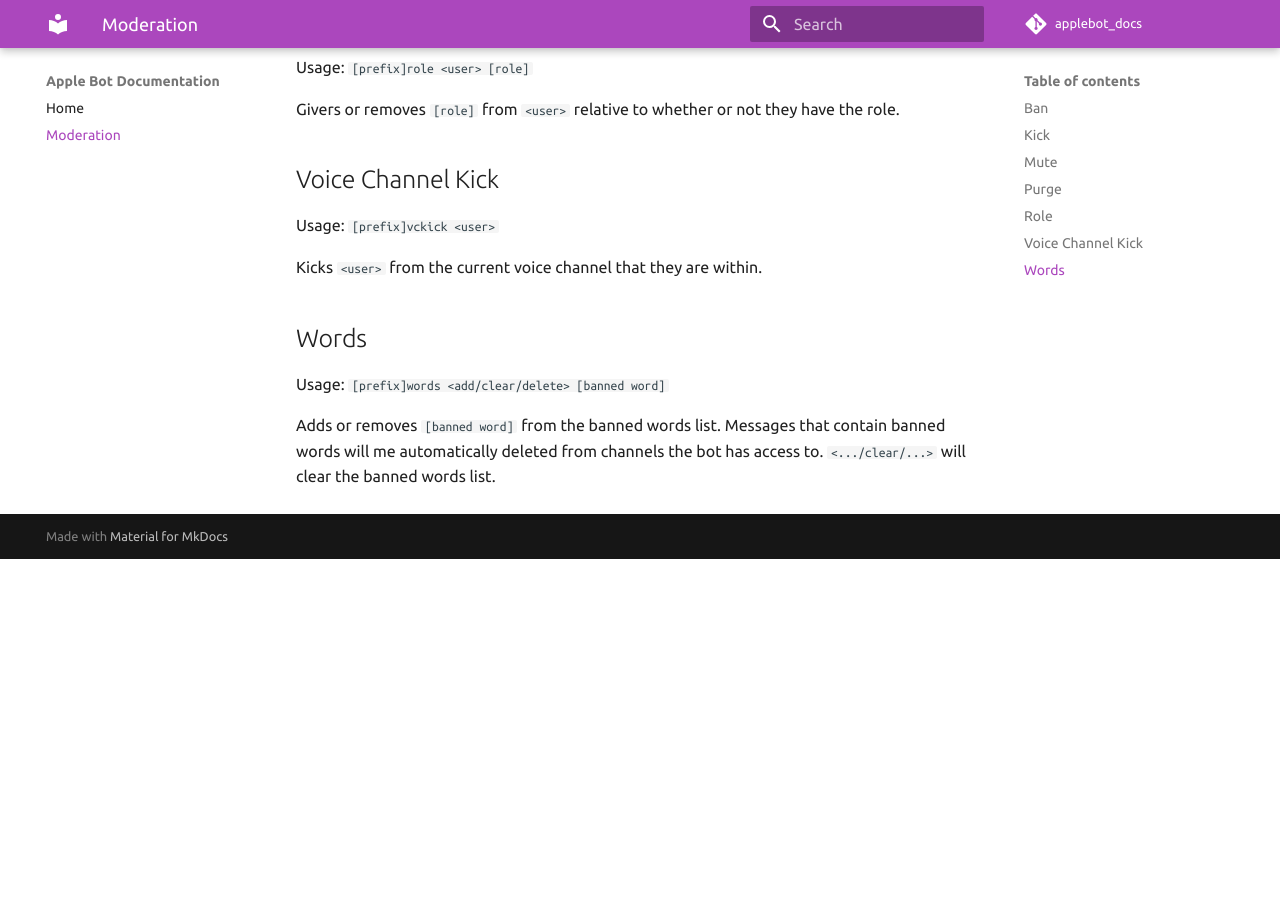
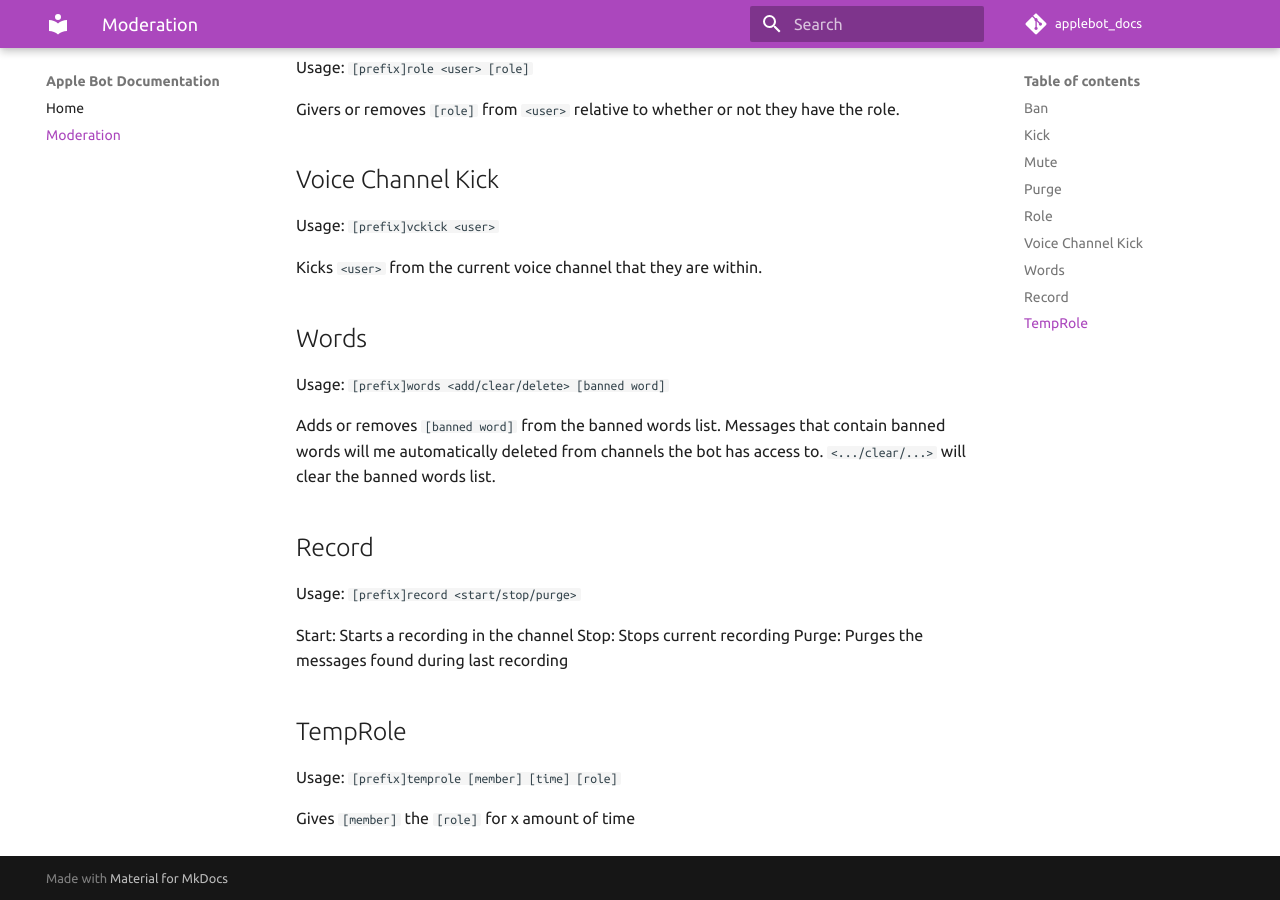
Before and after one commit to applebee1558/applebot-docs, an MkDocs documentation site: the page built from docs/moderation.md, in a window 1280 px wide and 900 px high, scrolled down 1177 px. Built offline with MkDocs 1.6.1 and Material for MkDocs 9.7.7, drawn with Linux system fonts in a browser that asks for light colours; comment, search, counter and statistics services are not loaded; before the commit the page ends 1736 px from its top, so only the background shows below that.

Commit message:
added info to moderation from epicdisaster's modifications

```diff
--- a/docs/moderation.md
+++ b/docs/moderation.md
@@ -39,3 +39,15 @@ Kicks `<user>` from the current voice channel that they are within.
 Usage: `[prefix]words <add/clear/delete> [banned word]`
 
 Adds or removes `[banned word]` from the banned words list. Messages that contain banned words will me automatically deleted from channels the bot has access to. `<.../clear/...>` will clear the banned words list.
+
+## Record
+Usage: `[prefix]record <start/stop/purge>`
+
+Start: Starts a recording in the channel
+Stop: Stops current recording
+Purge: Purges the messages found during last recording
+
+## TempRole
+Usage: `[prefix]temprole [member] [time] [role]`
+
+Gives `[member]` the `[role]` for x amount of time
```
